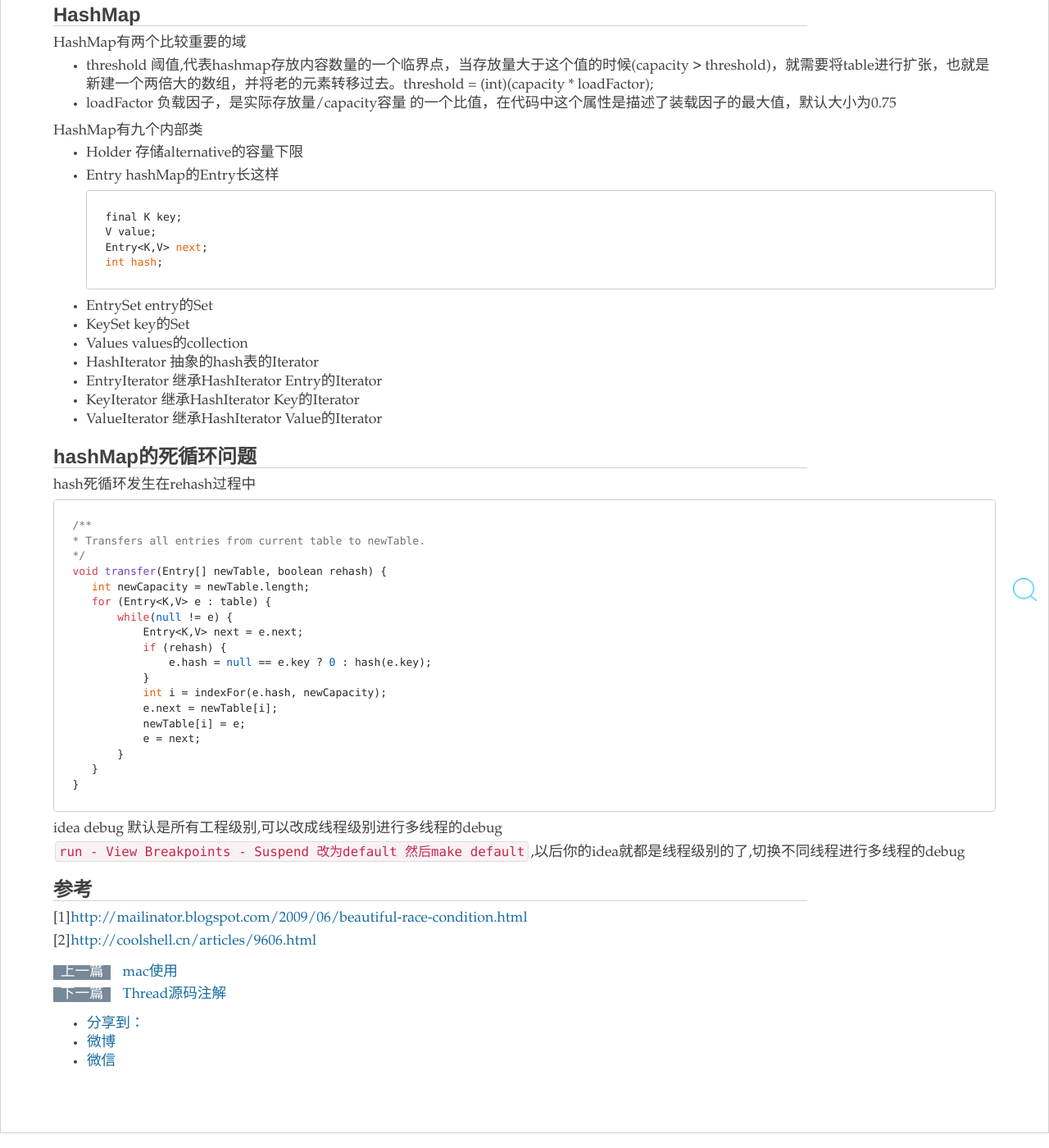
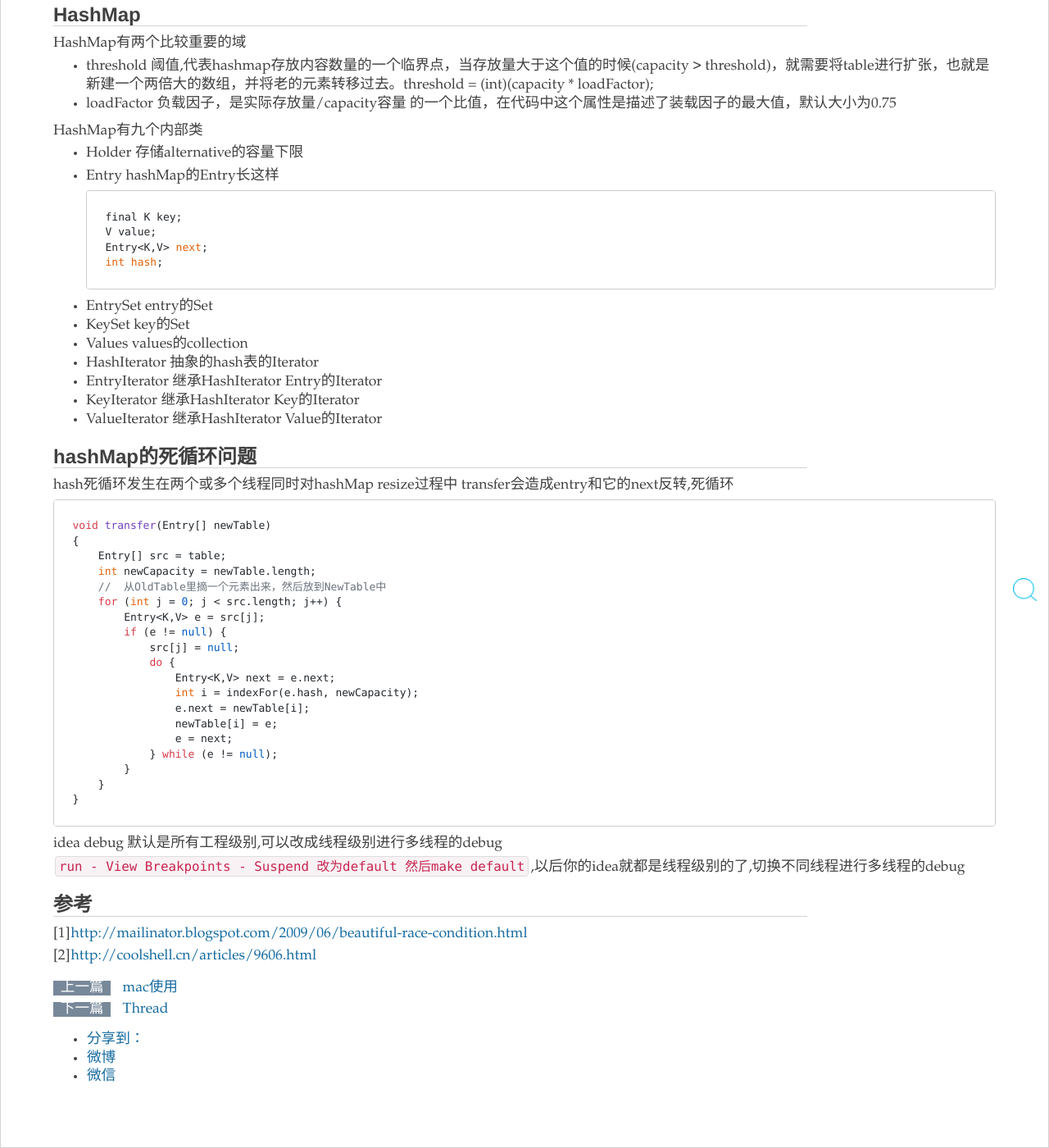
Before and after one commit to zy123a/lcj1992.github.com, a Jekyll site: the page built from _posts/java/jdk/2016-02-24-HashMap.md, in a window 1280 px wide and 1400 px high, scrolled down 1432 px. Shown: the whole window at 82% size. Built offline with Jekyll 4.4.1, drawn with Linux system fonts in a browser that asks for light colours; nearby versions of some CDN libraries; comment, search, counter and statistics services are not loaded.

Commit message:
equal and hashmap

````diff
--- a/_posts/java/jdk/2016-02-24-HashMap.md
+++ b/_posts/java/jdk/2016-02-24-HashMap.md
@@ -70,33 +70,31 @@ HashMap有九个内部类
 
 ### hashMap的死循环问题 {#infiniteLoop}
 
-hash死循环发生在rehash过程中
-```
-/**
-* Transfers all entries from current table to newTable.
-*/
-void transfer(Entry[] newTable, boolean rehash) {
-   int newCapacity = newTable.length;
-   for (Entry<K,V> e : table) {
-       while(null != e) {
-           Entry<K,V> next = e.next;
-           if (rehash) {
-               e.hash = null == e.key ? 0 : hash(e.key);
-           }
-           int i = indexFor(e.hash, newCapacity);
-           e.next = newTable[i];
-           newTable[i] = e;
-           e = next;
-       }
-   }
-}
-```
+hash死循环发生在两个或多个线程同时对hashMap resize过程中 transfer会造成entry和它的next反转,死循环
+
+    void transfer(Entry[] newTable)
+    {
+        Entry[] src = table;
+        int newCapacity = newTable.length;
+        //  从OldTable里摘一个元素出来，然后放到NewTable中
+        for (int j = 0; j < src.length; j++) {
+            Entry<K,V> e = src[j];
+            if (e != null) {
+                src[j] = null;
+                do {
+                    Entry<K,V> next = e.next;
+                    int i = indexFor(e.hash, newCapacity);
+                    e.next = newTable[i];
+                    newTable[i] = e;
+                    e = next;
+                } while (e != null);
+            }
+        }
+    }
 
 idea debug 默认是所有工程级别,可以改成线程级别进行多线程的debug
 
 `run - View Breakpoints - Suspend 改为default 然后make default`,以后你的idea就都是线程级别的了,切换不同线程进行多线程的debug
-
-
 
 ### 参考
 
--- a/_posts/java/jdk/2016-02-27-Thread.md
+++ b/_posts/java/jdk/2016-02-27-Thread.md
@@ -1,6 +1,6 @@
 ---
 layout: post
-title: Thread源码注解
+title: Thread
 categories: java
 ---
 
````
Also changed, not shown: _posts/java/2016-03-10-equal_hashcode.md (added, +10 -0 lines).
